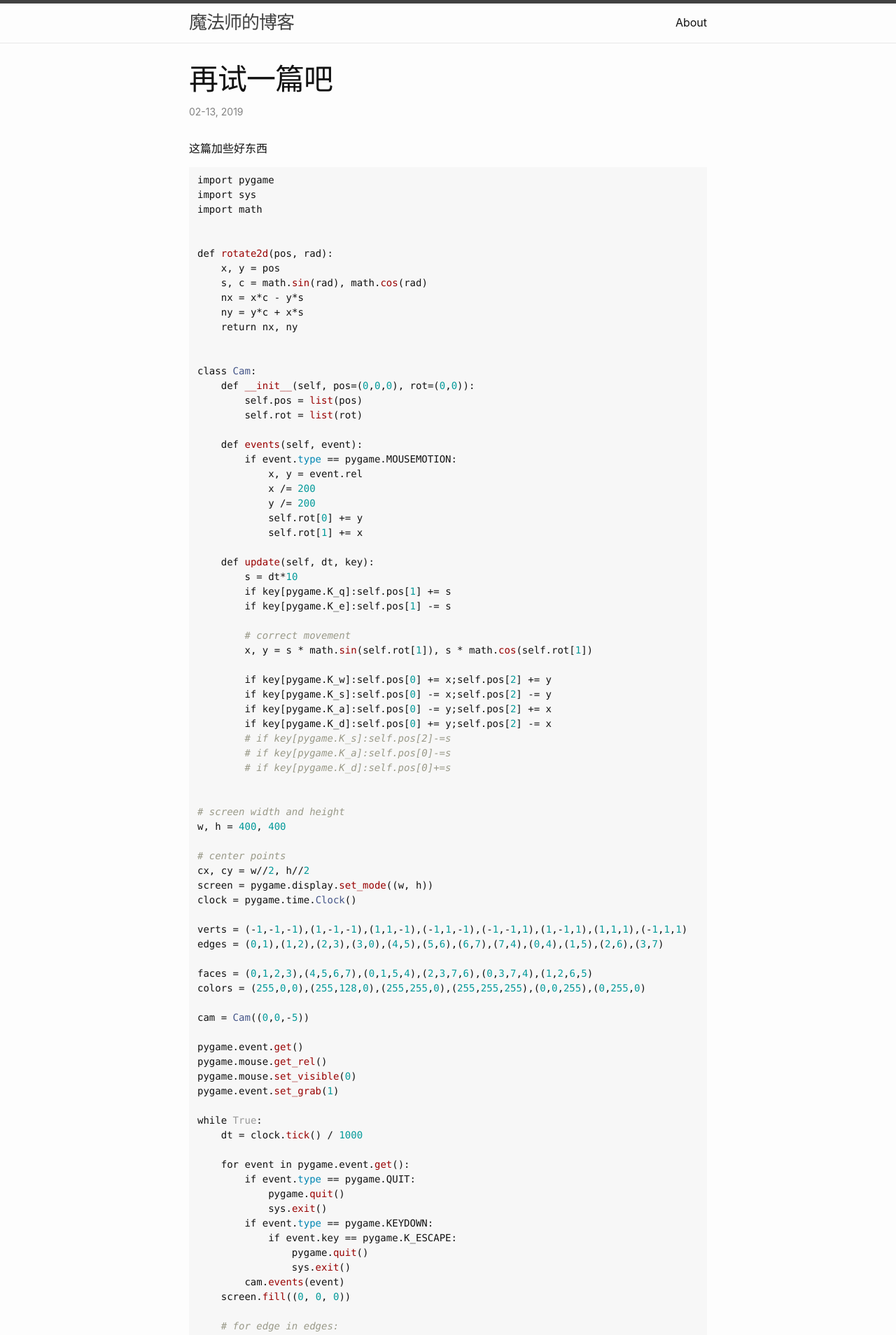
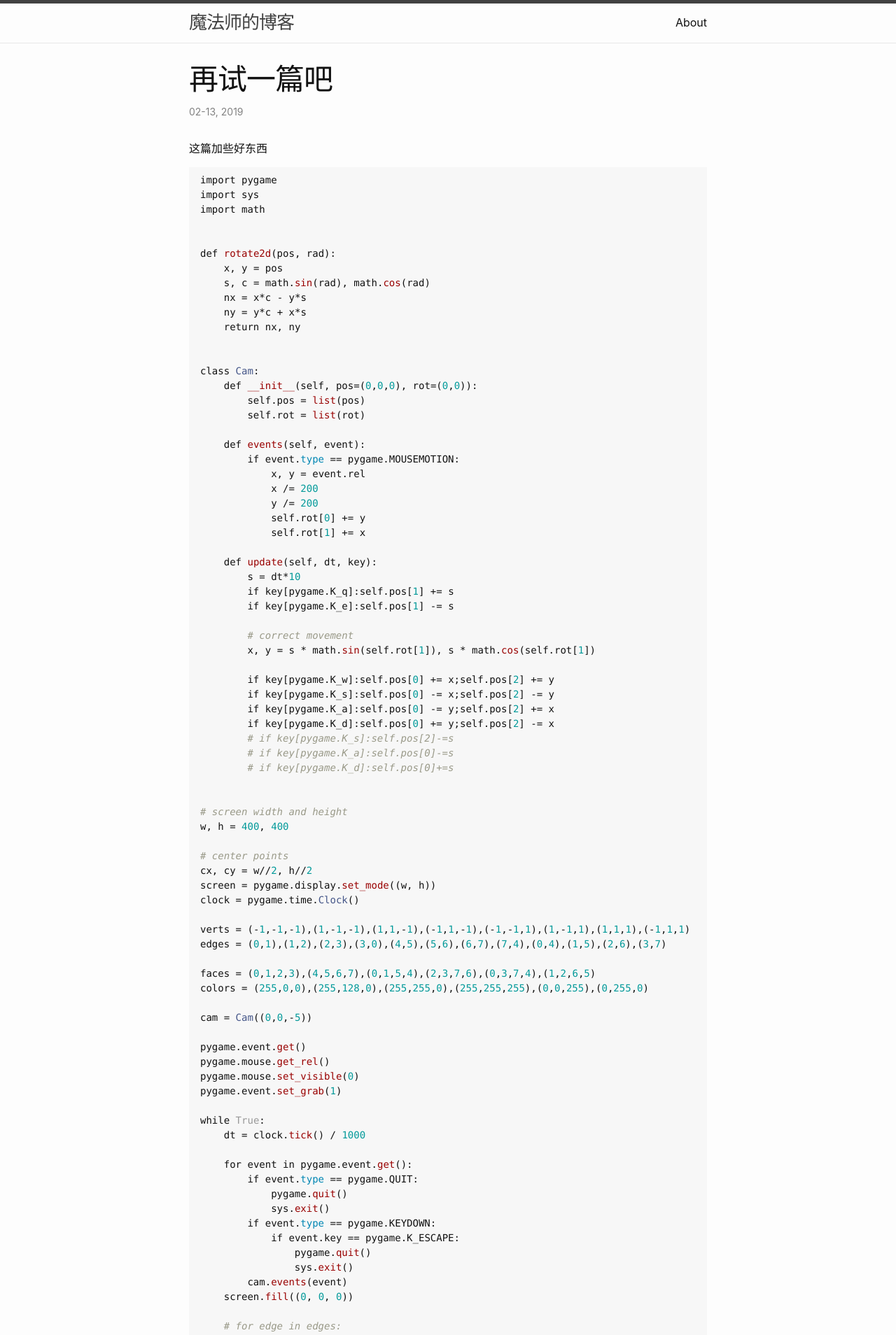
Before and after one commit to zane133/zane133.github.io, a Jekyll site: the page built from _posts/2019-02-13-shishi.markdown, in a window 1280 px wide. Shown: the top 1908 px of the page at 70% size. Built offline with Jekyll 4.4.1, drawn with Linux system fonts in a browser that asks for light colours.

Commit message:
edit pre pading ->16px

```diff
--- a/_sass/minima/_base.scss
+++ b/_sass/minima/_base.scss
@@ -163,7 +163,7 @@ code {
 }
 
 pre {
-  padding: 8px 12px;
+  padding: 8px 16px;
   overflow-x: auto;
 
   > code {
```
